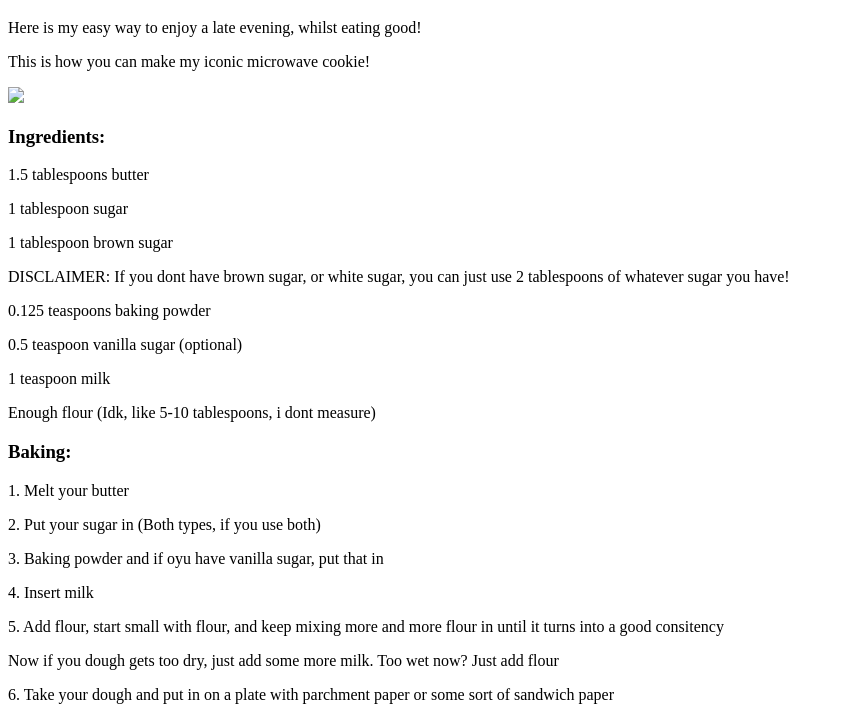
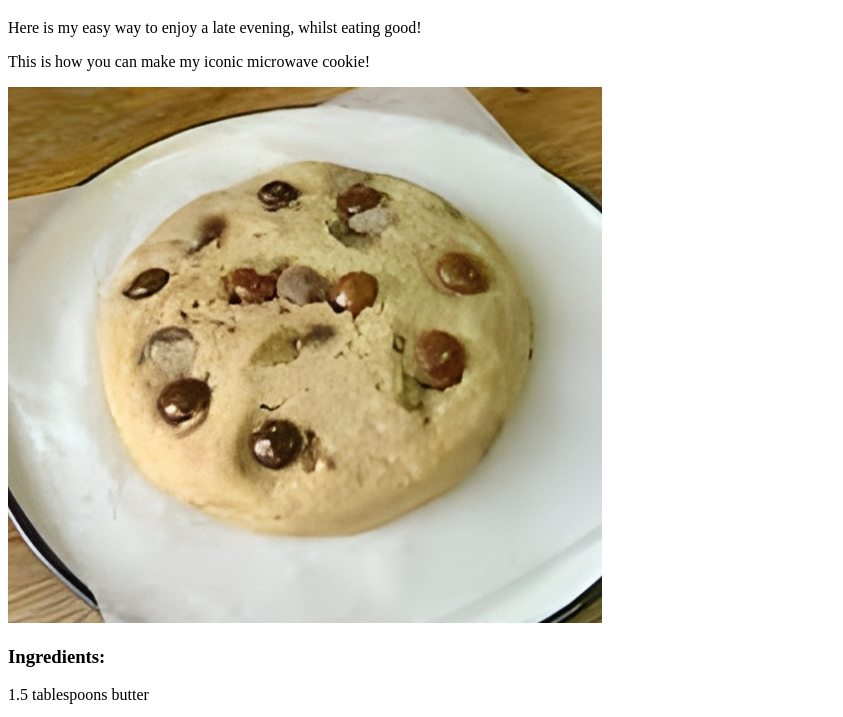
Before and after one commit to barrybutter/cookbook, a plain HTML site: page microwave-cookie.html in a window 1280 px wide. Shown: the part 61-778 px from the top of the page, without its empty margins (0-843 px from the left). Drawn offline with Linux system fonts and the light colour scheme.

Commit message:
i legit dont know how to use folders in github

```diff
--- a/microwave-cookie.html
+++ b/microwave-cookie.html
@@ -9,7 +9,7 @@
     <h1>Barrys Cookbook</h1>
     <p>Here is my easy way to enjoy a late evening, whilst eating good!</p>
     <p>This is how you can make my iconic microwave cookie!</p>
-    <img src="Assets/cookie.png"/>
+    <img src="cookie.png"/>
     <h3>Ingredients:</h3>
     <p>1.5 tablespoons butter</p>
     <p>1 tablespoon sugar</p>
@@ -32,4 +32,5 @@
     <p>If you liked this recipe, then i'd consider you checking out other recipes, with the link below!</p>
     <button onclick="location.href='index.html'">Homepage</button>
 </body>
+
 </html>
```
